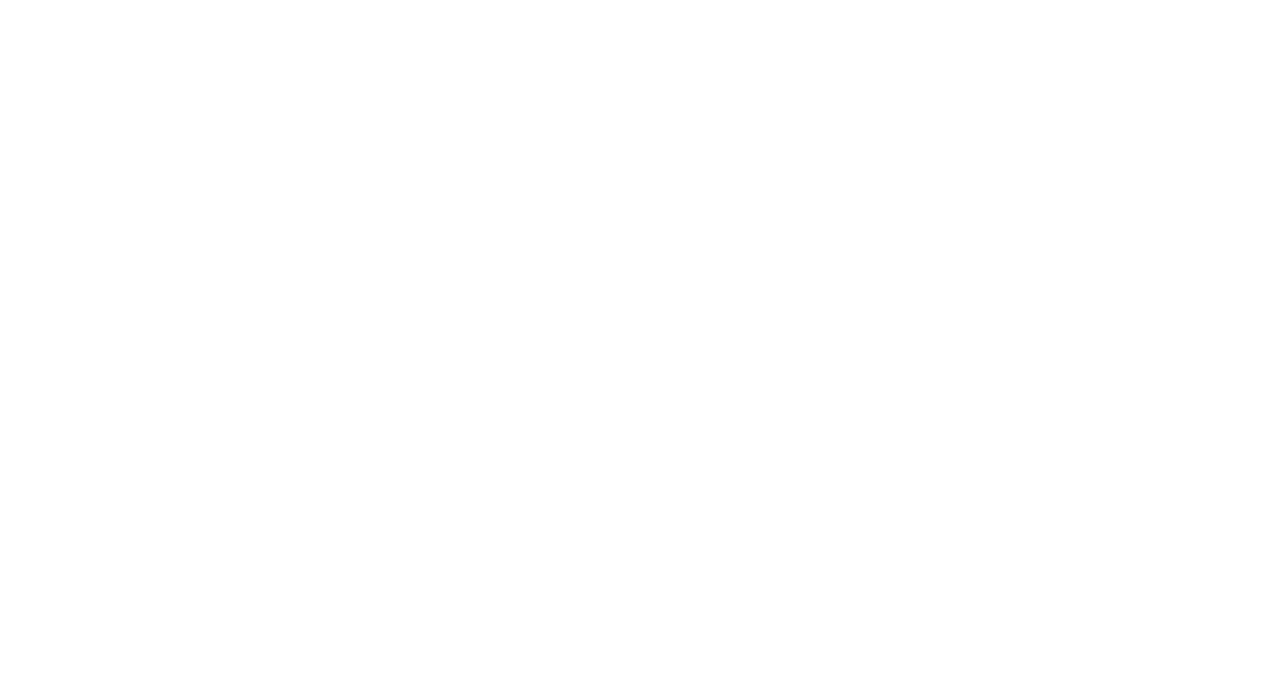
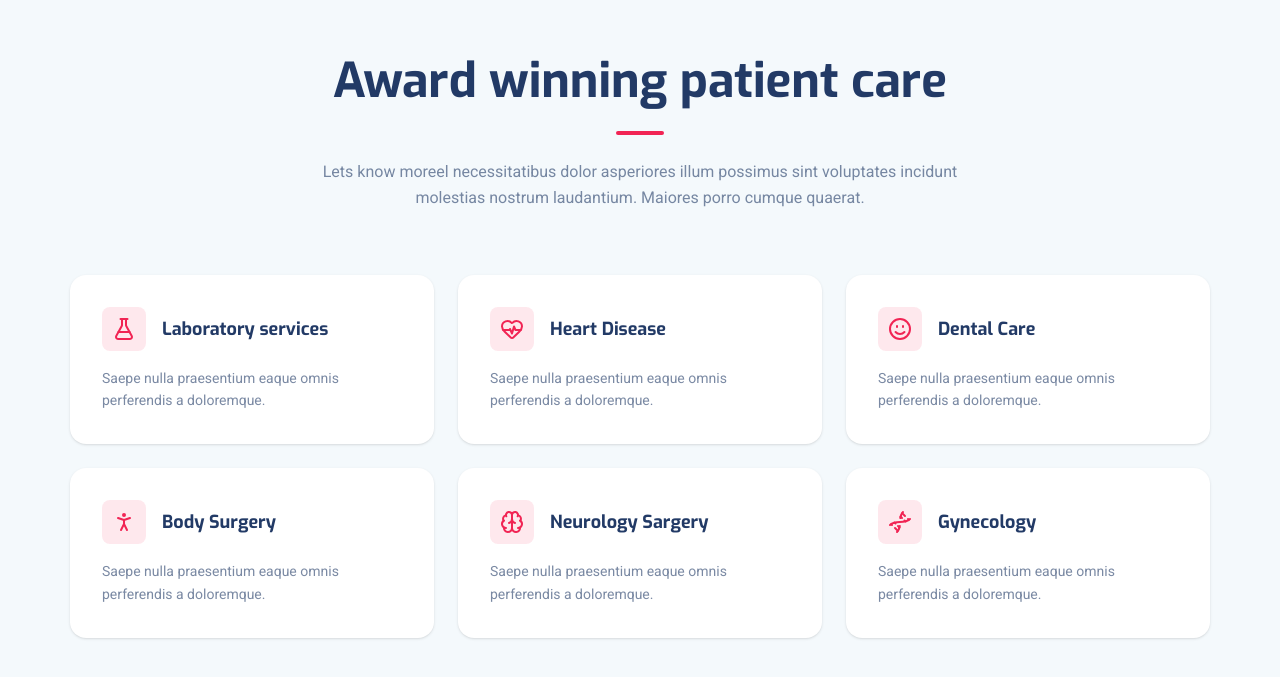
Before and after one commit to mubtasimprime/DocLab, a Next.js app: page / in a window 1280 px wide. Shown: the part 1793-2470 px from the top of the page. Before the commit the page ends 1748 px from the top, so only its background shows below. Built offline with nearby package versions, Linux system fonts and the light colour scheme.

Commit message:
Patient Care of HomePage added

```diff
--- a/app/(client)/(home)/page.tsx
+++ b/app/(client)/(home)/page.tsx
@@ -1,6 +1,7 @@
 import HeroBanner from "@/components/client/home/HeroBanner";
 import InfoCards from "@/components/client/home/InfoCards";
 import HomeService from "@/components/client/home/HomeService";
+import PatientCare from "@/components/client/home/PatientCare";
 
 const Home = () => {
   return (
@@ -8,6 +9,7 @@
       <HeroBanner></HeroBanner>
       <InfoCards></InfoCards>
       <HomeService></HomeService>
+      <PatientCare></PatientCare>
     </>
   );
 };
--- /dev/null
+++ b/components/client/home/PatientCare.tsx
@@ -0,0 +1,82 @@
+import { Brain, Dna, FlaskConical, HeartPulse, PersonStanding, Smile } from "lucide-react";
+import Container from "@/components/ui/Container";
+
+// TODO: dummy icons — replace with real service icons later.
+const services = [
+  {
+    icon: <FlaskConical className="h-6 w-6" />,
+    title: "Laboratory services",
+    description: "Saepe nulla praesentium eaque omnis perferendis a doloremque.",
+  },
+  {
+    icon: <HeartPulse className="h-6 w-6" />,
+    title: "Heart Disease",
+    description: "Saepe nulla praesentium eaque omnis perferendis a doloremque.",
+  },
+  {
+    icon: <Smile className="h-6 w-6" />,
+    title: "Dental Care",
+    description: "Saepe nulla praesentium eaque omnis perferendis a doloremque.",
+  },
+  {
+    icon: <PersonStanding className="h-6 w-6" />,
+    title: "Body Surgery",
+    description: "Saepe nulla praesentium eaque omnis perferendis a doloremque.",
+  },
+  {
+    icon: <Brain className="h-6 w-6" />,
+    title: "Neurology Sargery",
+    description: "Saepe nulla praesentium eaque omnis perferendis a doloremque.",
+  },
+  {
+    icon: <Dna className="h-6 w-6" />,
+    title: "Gynecology",
+    description: "Saepe nulla praesentium eaque omnis perferendis a doloremque.",
+  },
+];
+
+const PatientCare = () => {
+  return (
+    <section className="bg-[#f4f9fc] py-24">
+      <Container>
+        <div className="mx-auto max-w-2xl text-center">
+          <h2 className="font-exo text-4xl leading-tight font-bold text-primary lg:text-5xl">
+            Award winning patient care
+          </h2>
+
+          <div className="mx-auto mt-5 h-1 w-12 rounded-full bg-secondary" />
+
+          <p className="mt-6 font-roboto text-base leading-relaxed text-primary/60">
+            Lets know moreel necessitatibus dolor asperiores illum possimus
+            sint voluptates incidunt molestias nostrum laudantium. Maiores
+            porro cumque quaerat.
+          </p>
+        </div>
+
+        <div className="mt-16 grid grid-cols-1 gap-6 md:grid-cols-2 lg:grid-cols-3">
+          {services.map((service) => (
+            <div
+              key={service.title}
+              className="rounded-2xl bg-white p-8 shadow-sm"
+            >
+              <div className="flex items-center gap-4">
+                <span className="flex h-11 w-11 shrink-0 items-center justify-center rounded-lg bg-secondary/10 text-secondary">
+                  {service.icon}
+                </span>
+                <h3 className="font-exo text-lg font-bold text-primary">
+                  {service.title}
+                </h3>
+              </div>
+
+              <p className="mt-4 font-roboto text-sm leading-relaxed text-primary/60">
+                {service.description}
+              </p>
+            </div>
+          ))}
+        </div>
+      </Container>
+    </section>
+  );
+};
+
+export default PatientCare;
```
